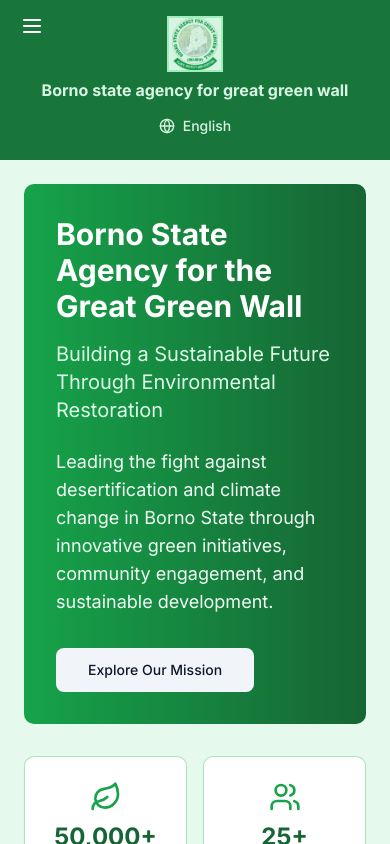
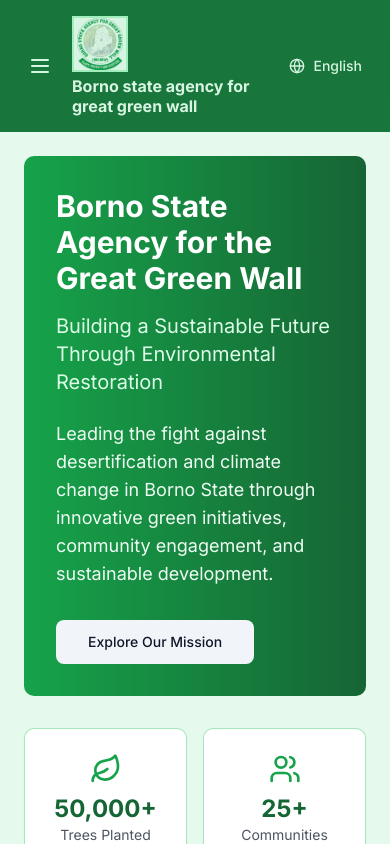
Before and after one commit to Sheddybata/BSAGGW, a React (Vite) app: page / in a window 390 px wide. Shown: the top 844 px of the page. Built offline with nearby package versions, Linux system fonts and the light colour scheme.

Commit message:
Mobile header: left-align logo/text, right-align language icon, improved hamburger alignment

```diff
--- a/src/components/Header.tsx
+++ b/src/components/Header.tsx
@@ -24,30 +24,28 @@ const Header: React.FC<HeaderProps> = ({ onMenuClick, currentLang, onLanguageCha
   return (
     <header className="bg-green-800 text-white shadow-lg">
       <div className="container mx-auto px-4 py-4">
-        <div className="flex flex-col items-center justify-center w-full md:flex-row md:items-center md:justify-between">
-          <div className="flex flex-col items-center w-full md:flex-row md:items-center md:space-x-4">
-            <div className="flex items-center justify-center w-full md:w-auto">
+        <div className="flex items-center justify-between w-full">
+          <div className="flex items-center w-2/3 md:w-auto">
             <Button
               variant="ghost"
               size="sm"
               onClick={onMenuClick}
-                className="md:hidden text-white hover:bg-green-700 absolute left-2 top-2"
+              className="md:hidden text-white hover:bg-green-700 mr-2"
             >
               <Menu className="h-6 w-6" />
             </Button>
-              <div className="flex flex-col items-center md:flex-row md:items-center md:space-x-3 w-full">
+            <div className="flex flex-col items-start md:flex-row md:items-center md:space-x-3">
               <img
                 src="/boaggw-logo.jpg"
                 alt="Borno State Agency for Great Green Wall Logo"
-                  className="w-14 h-14 object-contain border-2 border-green-200 bg-white mb-2 md:mb-0 md:w-20 md:h-20"
+                className="w-14 h-14 object-contain border-2 border-green-200 bg-white mb-1 md:mb-0 md:w-20 md:h-20"
               />
-                <h1 className="text-base font-bold text-center leading-tight md:text-xl md:text-left md:ml-2">
+              <h1 className="text-base font-bold text-left leading-tight md:text-xl md:text-left md:ml-2">
                 Borno state agency for great green wall
               </h1>
             </div>
           </div>
-          </div>
-          <div className="mt-2 md:mt-0">
+          <div className="w-1/3 flex justify-end md:w-auto md:mt-0">
             <DropdownMenu>
               <DropdownMenuTrigger asChild>
                 <Button variant="ghost" size="sm" className="text-white hover:bg-green-700">
```
Lines whose indentation alone changed are shown as unchanged.
